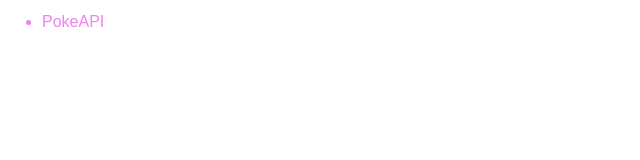
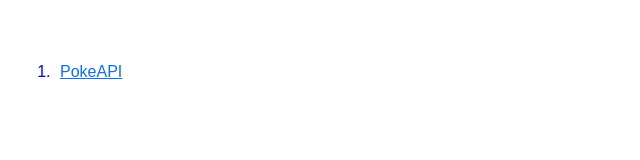
Before and after one commit to Allister-gitBeyond/PokeAPI, a plain HTML site: page index.html in a window 1280 px wide. Shown: the whole page, without its empty margins (0-640 px from the left). Drawn offline with nearby package versions, Linux system fonts and the light colour scheme.

Commit message:
update index

```diff
--- a/index.css
+++ b/index.css
@@ -27,9 +27,21 @@ div     {
 
 
 
-ul      {
+ol      {
+            display: flex;
+
+            margin: 20px;
+            padding: 5px;
+
             font-family: sans-serif;
             font-size: 16px;
 
-    color: violet;
+            color: blue;
         }
+
+li      {
+
+        margin: 20px;
+        padding: 5px;
+
+        }
--- a/index.html
+++ b/index.html
@@ -17,11 +17,13 @@
     <div>
 
 
-        <ul>
+        <ol>
 
-            <li href="poke.html">PokeAPI</li>
+            <li>
+                <a href="poke.html">PokeAPI</a>
+            </li>
 
-        </ul>
+        </ol>
 
     </div>
 
```
Lines whose indentation alone changed are shown as unchanged.
